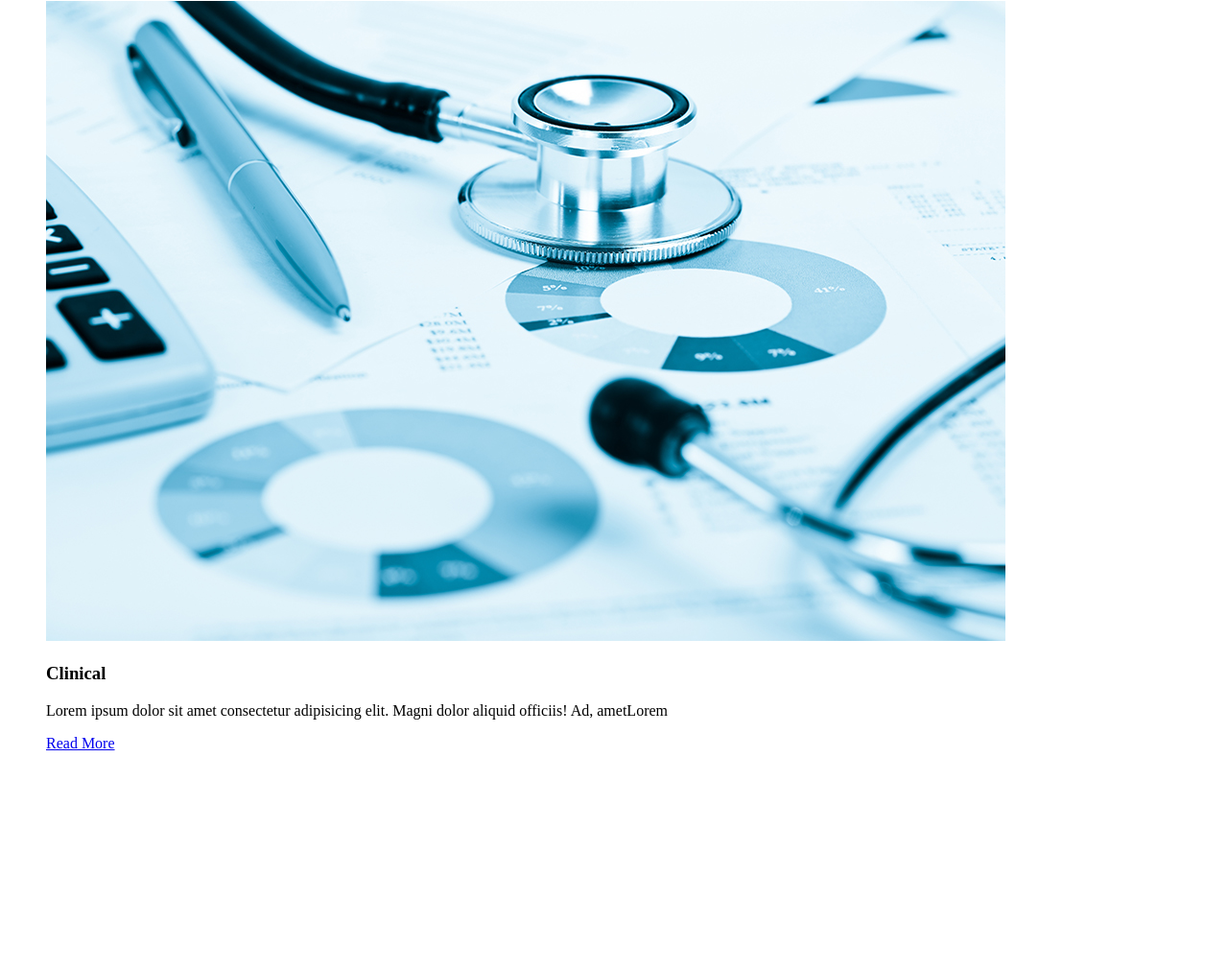
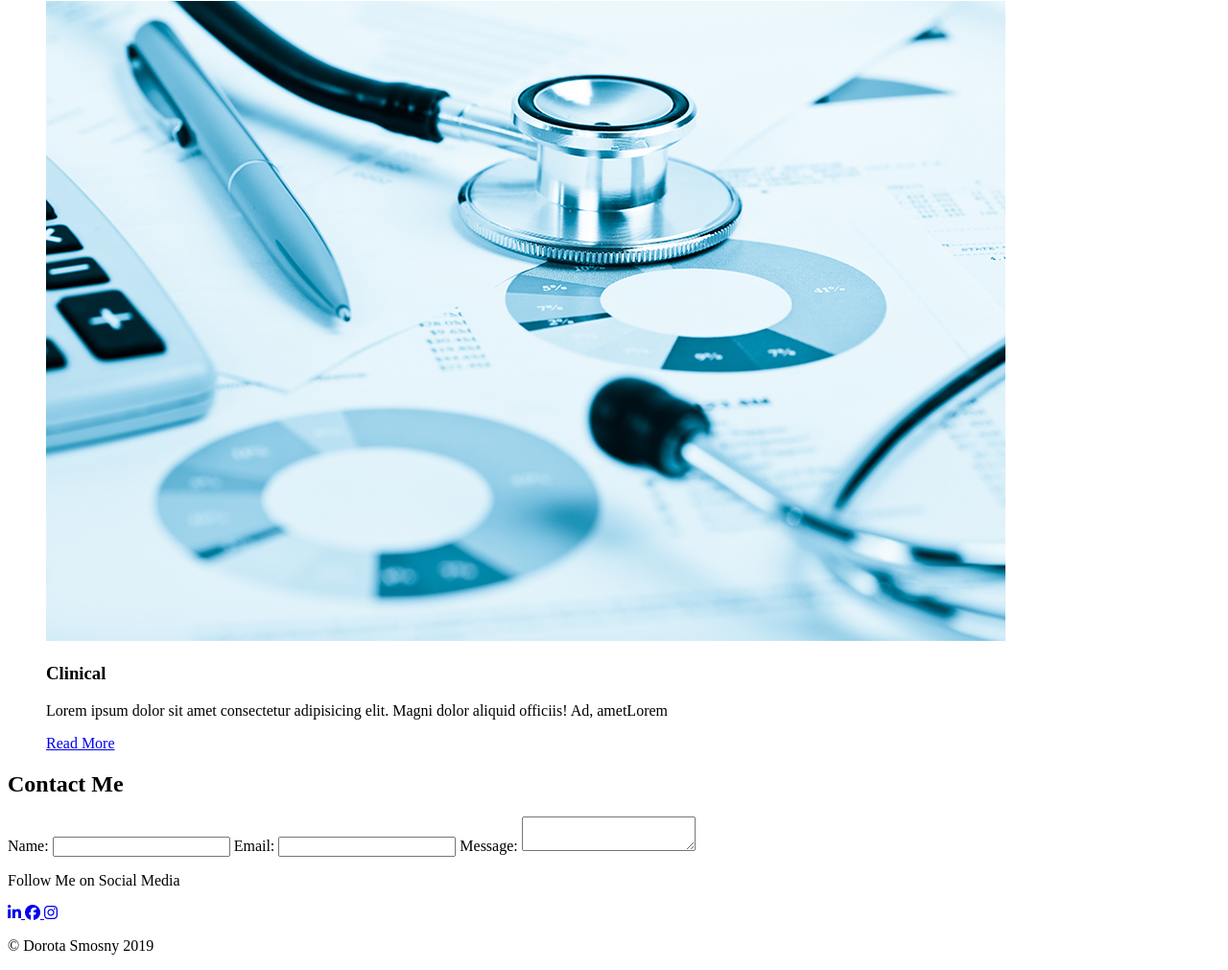
Before and after one commit to cheswick42/dorota_portfolio, a plain HTML site: page index.html in a window 1280 px wide. Shown: the part 6756-7767 px from the top of the page at 96% size. Before the commit the page ends 7556 px from the top, so only its background shows below. Drawn offline with Linux system fonts and the light colour scheme.

Commit message:
completed html

```diff
--- a/index.html
+++ b/index.html
@@ -7,6 +7,7 @@
     <meta name="description" content="">
     <meta name="viewport" content="width=device-width, initial-scale=1">
     <link rel="stylesheet" href="dist/styles/main.css">
+    <script src="https://kit.fontawesome.com/bc84532074.js" crossorigin="anonymous"></script>
 </head>
 
 <body>
@@ -109,8 +110,38 @@
         </div>
 
     </section>
+    <section class="contacts">
+        <h1>Contact Me</h1>
+        <form action="submit">
+            <label class="name">Name:
+                <input type="text" id="name">
+            </label>
+            <label class="email">Email:
+                <input type="email" id="email">
+            </label>
+            <label message="message">Message:
+                <textarea name="" id="message"></textarea>
+            </label>
+        </form>
+    </section>
+    <footer>
+        <p>Follow Me on Social Media</p>
+        <div class=social-icons>
+            <a href="http://linkedin.com">
+                <i class="fab fa-linkedin-in icon"></i>
+            </a>
+            <a href="http://facebook.com">
+                <i class="fab fa-facebook icon"></i>
+            </a>
+            <a href="http://instagram.com">
+                <i class="fab fa-instagram"></i>
+            </a>
+            <p class="copyright"> &copy; Dorota Smosny 2019</p>
 
+        </div>
+    </footer>
     <script src="dist/js/app.js"></script>
+
 
 </body>
 
```
